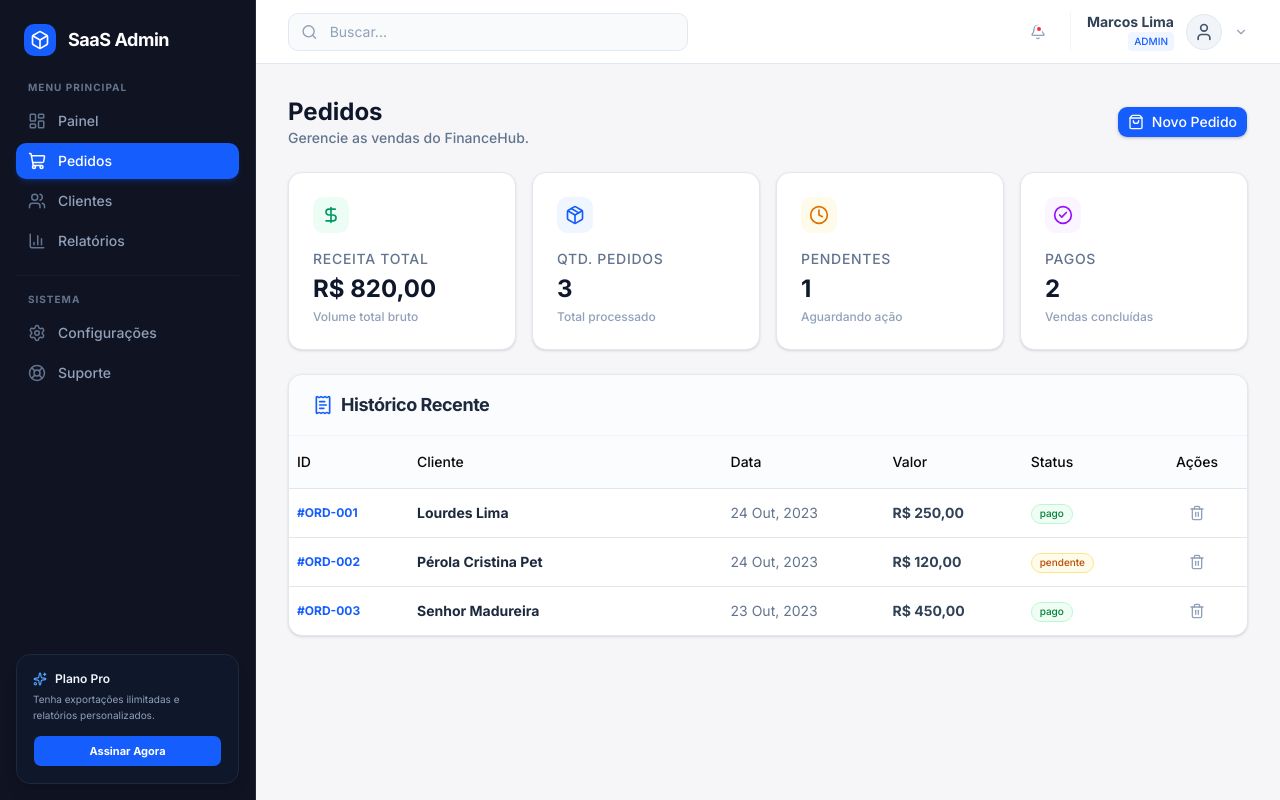
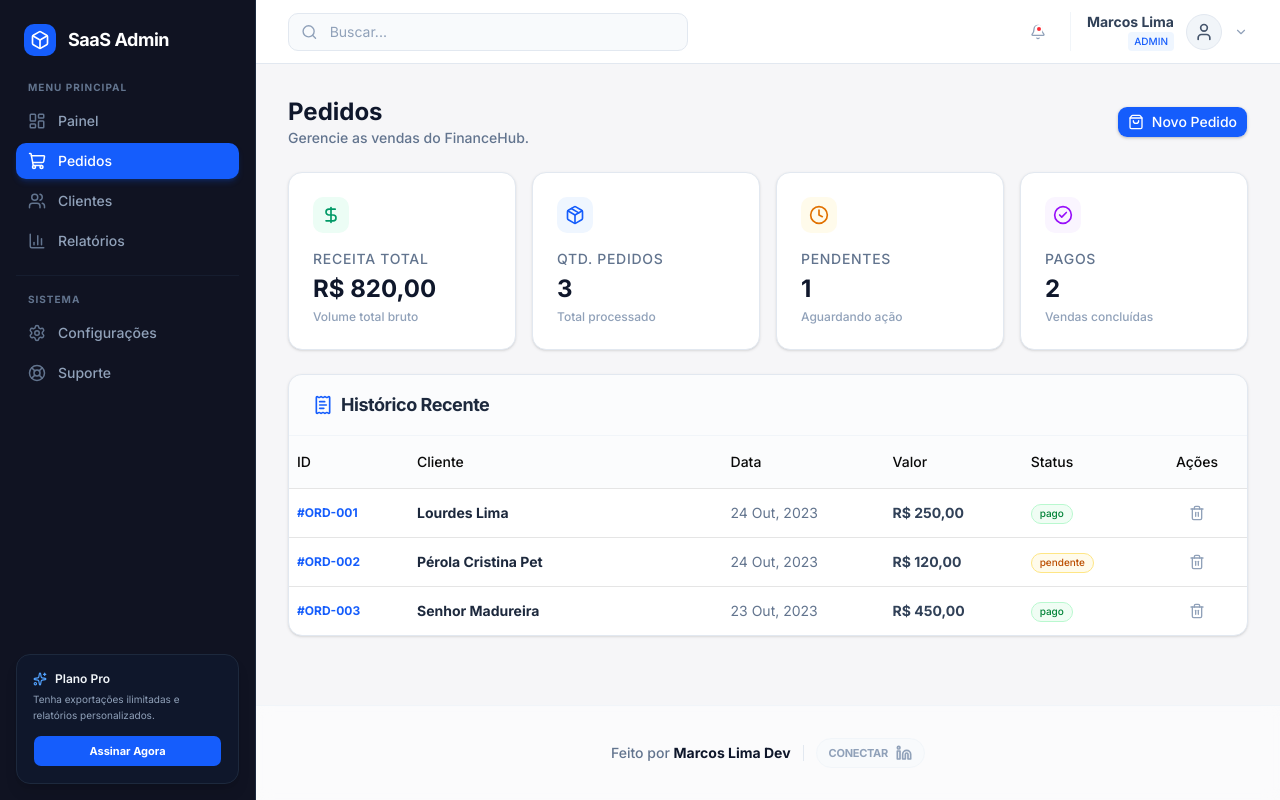
Before and after one commit to marcos-lima-dev/saasprofessional, a Next.js app: page /pedidos in a window 1280 px wide. Built offline with nearby package versions, Linux system fonts and the light colour scheme.

Commit message:
feat: implement professional footer, fix icon build errors & polish layout

```diff
--- a/src/app/layout.tsx
+++ b/src/app/layout.tsx
@@ -5,12 +5,13 @@ import { Sidebar } from "@/components/layout/sidebar";
 import { Header } from "@/components/layout/header";
 import { Toaster } from "@/components/ui/sonner";
 import { OrderProvider } from "@/context/order-context";
+import { Footer } from "@/components/shared/footer";
 
 const inter = Inter({ subsets: ["latin"] });
 
 export const metadata: Metadata = {
-  title: "SaaS Professional Dashboard",
-  description: "Painel administrativo responsivo com Next.js",
+  title: "FinanceHub | Inteligência Estratégica",
+  description: "Painel administrativo de alta performance desenvolvido por Marcos Lima",
 };
 
 export default function RootLayout({
@@ -20,24 +21,31 @@ export default function RootLayout({
 }) {
   return (
     <html lang="pt-BR">
-      {/* Adicionei o suppressHydrationWarning para evitar erros de extensões do Chrome */}
       <body className={inter.className} suppressHydrationWarning>
         <OrderProvider>
           <div className="flex h-screen overflow-hidden bg-[#f6f6f8]">
 
-            {/* 1. SIDEBAR DESKTOP: Agora ela se esconde em telas menores que 'lg' (1024px) */}
+            {/* 1. SIDEBAR DESKTOP */}
             <div className="hidden lg:flex">
               <Sidebar />
             </div>
 
             <div className="flex-1 flex flex-col min-w-0">
-              {/* 2. HEADER: Ele agora contém o botão de menu para mobile */}
+              {/* 2. HEADER */}
               <Header />
 
-              {/* 3. CONTEÚDO PRINCIPAL: Ajustamos o padding (p-4 no mobile, p-8 no desktop) */}
-              <main className="flex-1 overflow-y-auto p-4 md:p-8">
-                <div className="max-w-7xl mx-auto w-full space-y-8">
-                  {children}
+              {/* 3. CONTEÚDO PRINCIPAL COM SCROLL */}
+              <main className="flex-1 overflow-y-auto">
+                <div className="flex flex-col min-h-full">
+                  {/* Container do Conteúdo */}
+                  <div className="flex-1 p-4 md:p-8">
+                    <div className="max-w-7xl mx-auto w-full space-y-8">
+                      {children}
+                    </div>
+                  </div>
+
+                  {/* 4. FOOTER: Posicionado no final da rolagem */}
+                  <Footer />
                 </div>
               </main>
             </div>
--- /dev/null
+++ b/src/components/shared/footer.tsx
@@ -0,0 +1,44 @@
+"use client";
+
+export function Footer() {
+  return (
+    <footer className="w-full py-8 mt-auto border-t border-slate-100 bg-white/50 backdrop-blur-sm print:hidden">
+      <div className="max-w-7xl mx-auto px-4 flex justify-center items-center group">
+        <div className="flex flex-col md:flex-row items-center gap-3">
+          <p className="text-sm text-slate-500 font-medium">
+            Feito por <span className="text-slate-900 font-bold">Marcos Lima Dev</span>
+          </p>
+
+          {/* Divisor discreto (apenas no desktop) */}
+          <div className="hidden md:block w-px h-4 bg-slate-200" />
+
+          <a
+            href="https://www.linkedin.com/in/marcos-de-sousa-lima-1a6a6320/"
+            target="_blank"
+            rel="noopener noreferrer"
+            className="flex items-center gap-2 px-3 py-1.5 rounded-full bg-slate-50 border border-slate-100 text-slate-400 hover:text-[#0077b5] hover:bg-[#0077b5]/5 hover:border-[#0077b5]/20 transition-all duration-300"
+          >
+            <span className="text-[11px] font-bold uppercase tracking-tight">
+              Conectar
+            </span>
+            <svg
+              xmlns="http://www.w3.org/2000/svg"
+              width="16"
+              height="16"
+              viewBox="0 0 24 24"
+              fill="none"
+              stroke="currentColor"
+              strokeWidth="2.5"
+              strokeLinecap="round"
+              strokeLinejoin="round"
+            >
+              <path d="M16 8a6 6 0 0 1 6 6v7h-4v-7a2 2 0 0 0-2-2 2 2 0 0 0-2 2v7h-4v-7a6 6 0 0 1 6-6z"></path>
+              <rect width="4" height="12" x="2" y="9"></rect>
+              <circle cx="4" cy="4" r="2"></circle>
+            </svg>
+          </a>
+        </div>
+      </div>
+    </footer>
+  );
+}
```
Also changed, not shown: 1 other file (tests, documents, lock files or other folders).
